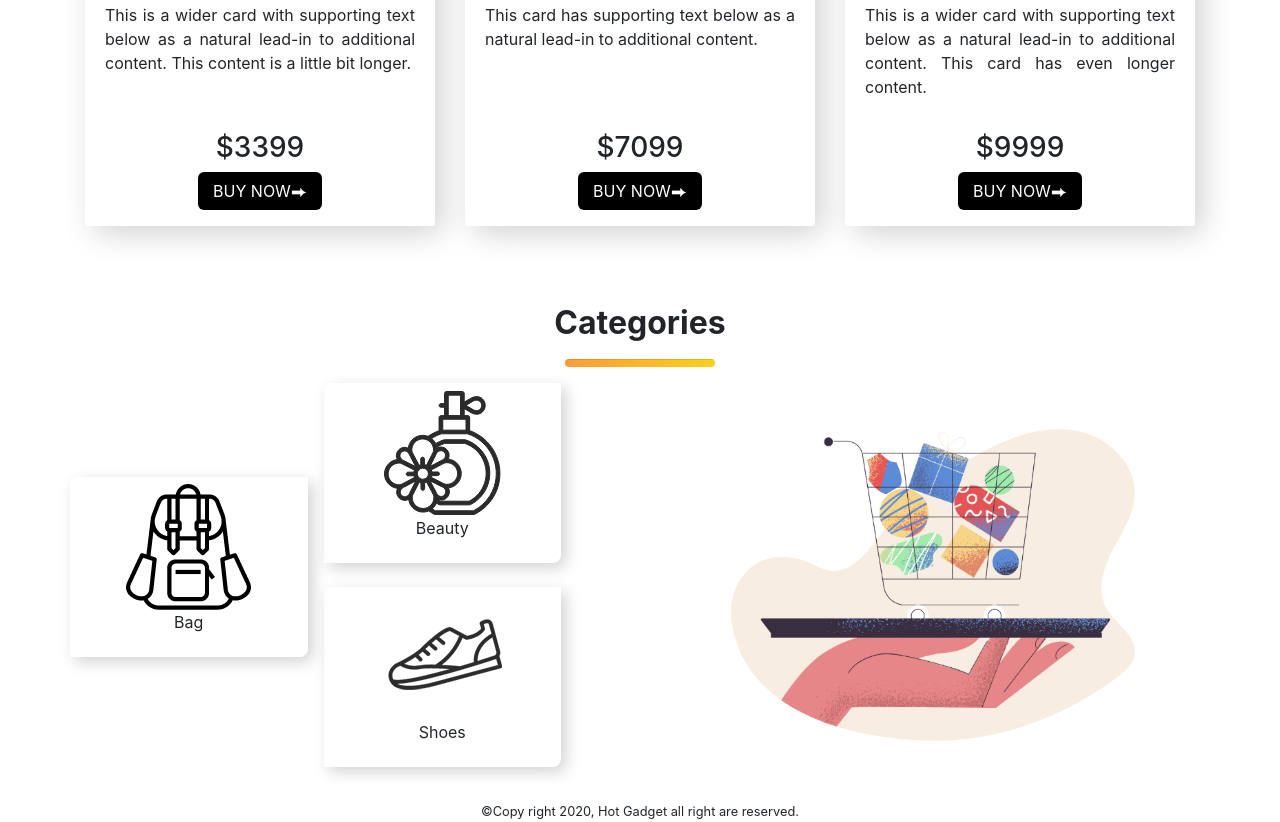
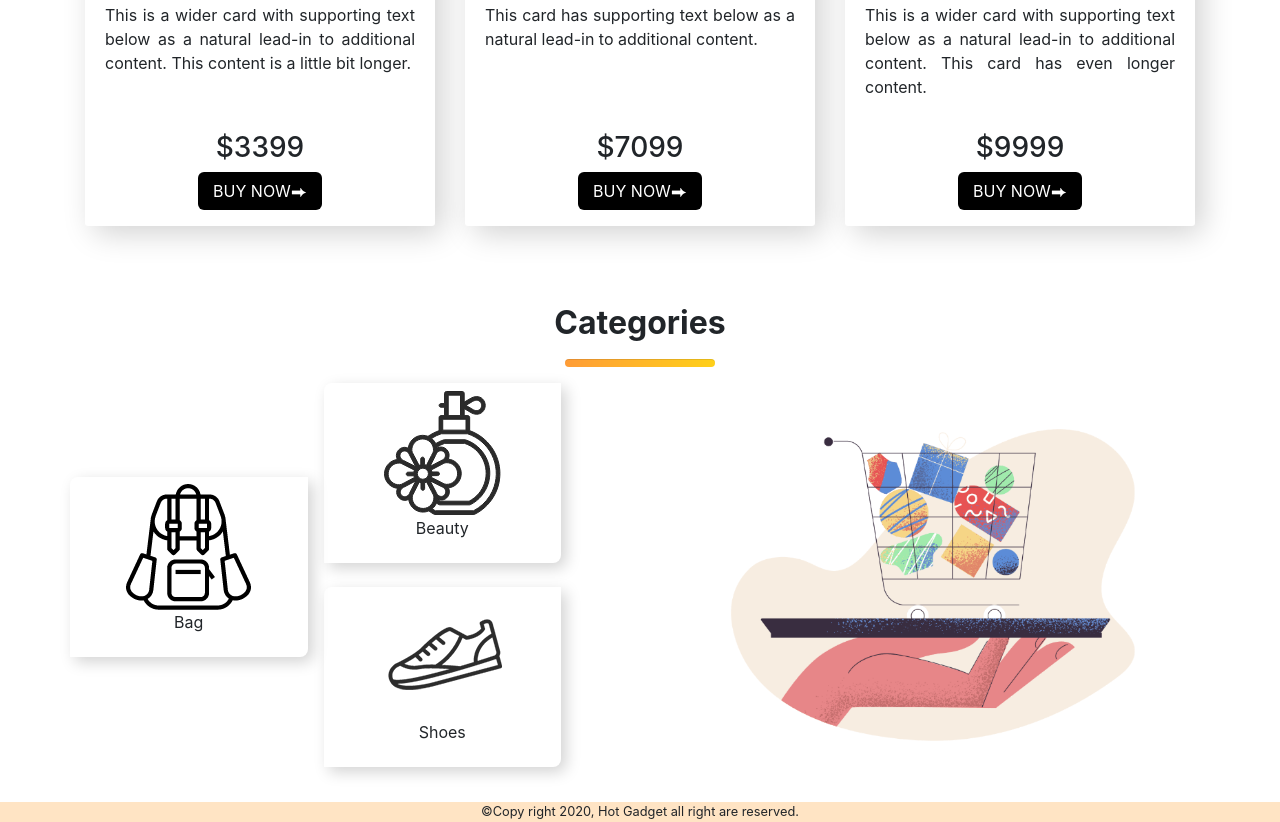
Before and after one commit to Shihabulminhaz/assignment1, a plain HTML site: page index.html in a window 1280 px wide. Shown: the part 1873-2695 px from the top of the page. Drawn offline with nearby package versions, Linux system fonts and the light colour scheme.

Commit message:
Update style.css

```diff
--- a/css/style.css
+++ b/css/style.css
@@ -31,9 +31,6 @@ p{
     box-shadow: 8px 8px 30px lightgrey;
 }
 
-.card-footer{
-    border-radius: 10px;
-}
 
 .hr-line{
     width: 150px;
@@ -51,3 +48,9 @@ p{
 .image{
     padding: 30px 30px;
 }
+
+.footer{
+
+    height: 20px;
+    background-color: bisque;
+}
```
